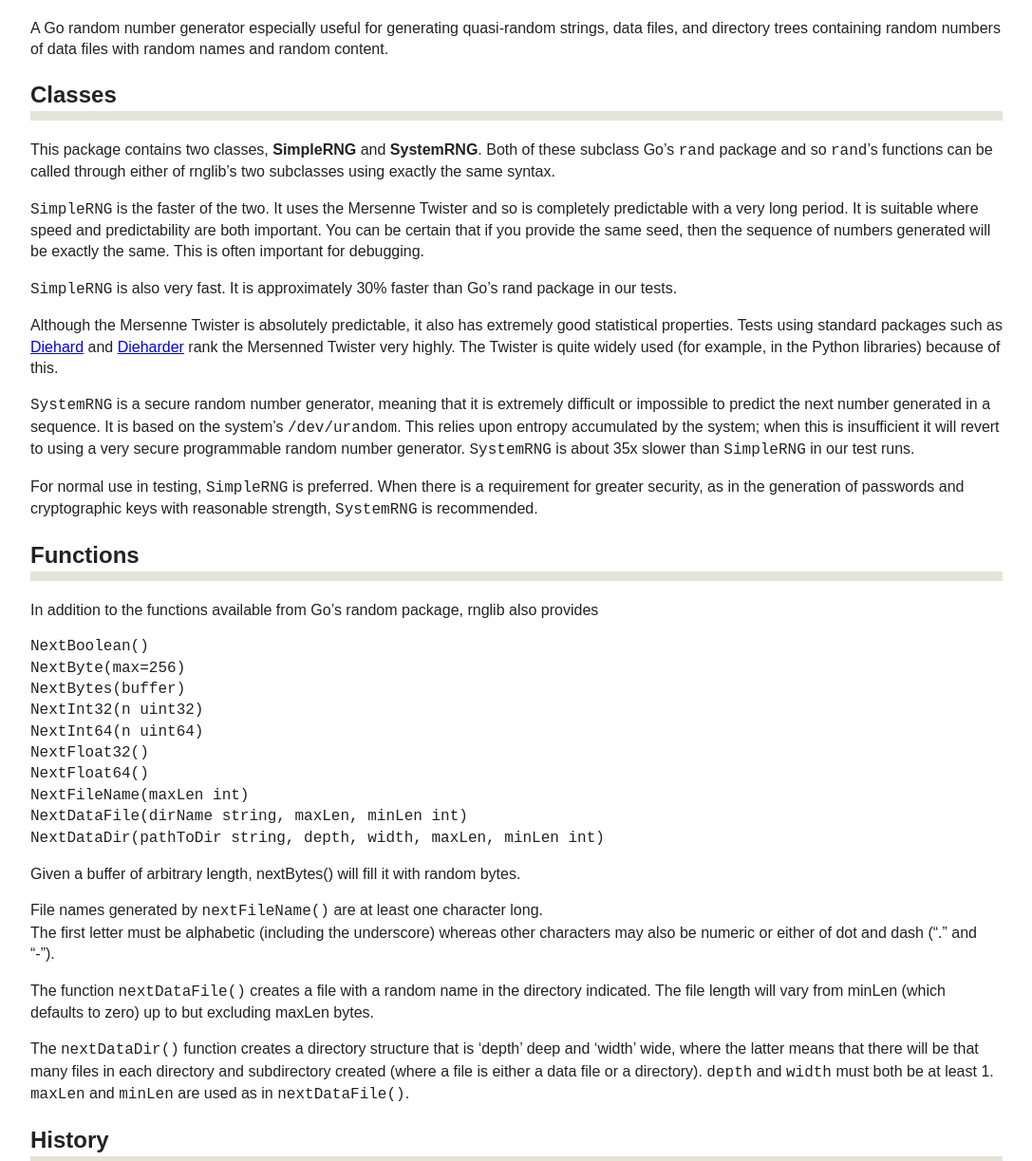
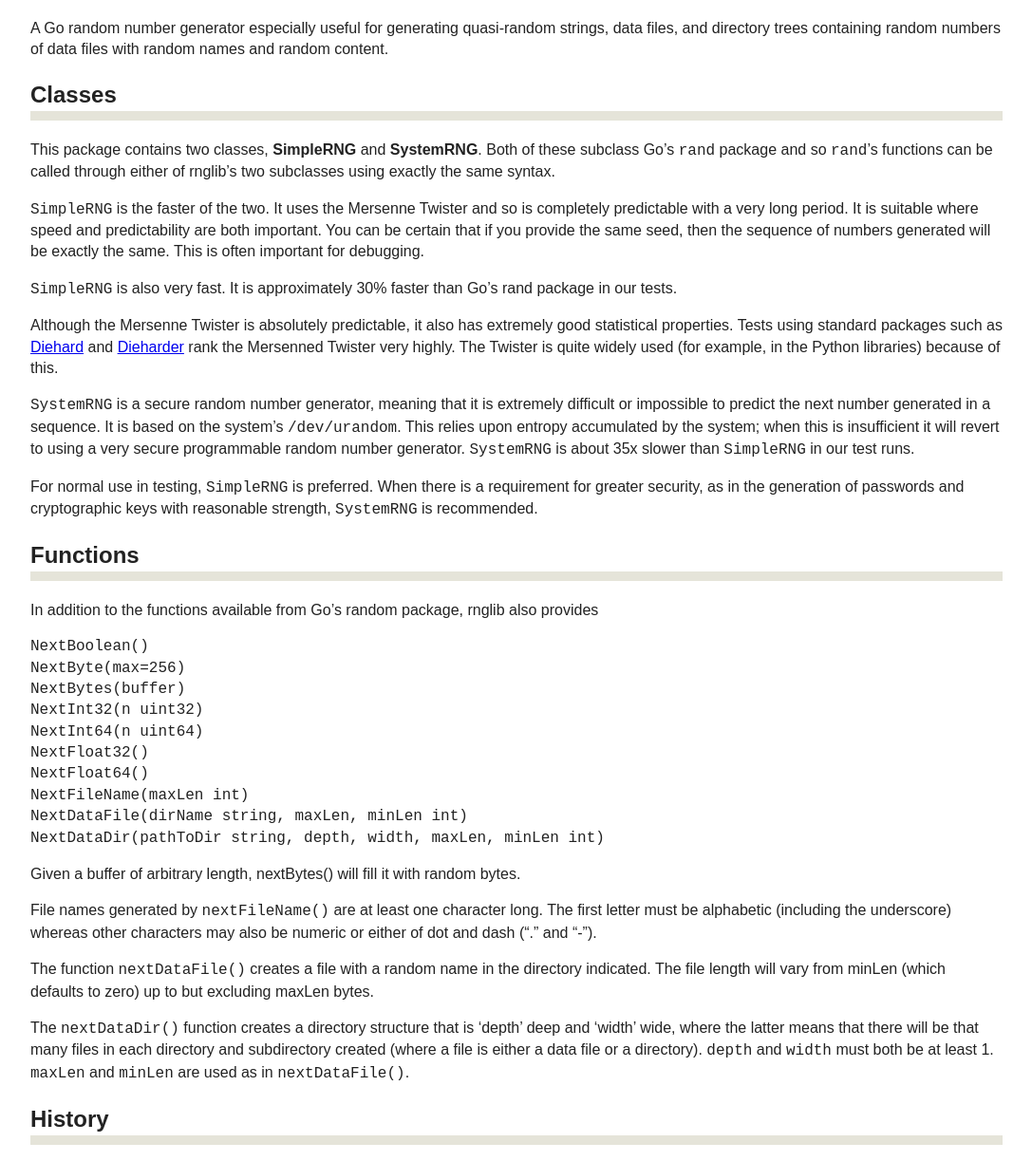
Before and after one commit to jddixon/rnglib_go, a plain HTML site: page index.html in a window 1280 px wide. Shown: the part 69-1292 px from the top of the page at 95% size, without its empty margins (96-1183 px from the left). Drawn offline with Linux system fonts and the light colour scheme.

Commit message:
minor edits to web pages

```diff
--- a/index.html
+++ b/index.html
@@ -71,7 +71,7 @@ NextDataDir(pathToDir string, depth, width, maxLen, minLen int)
 <p>Given a buffer of arbitrary length, nextBytes() will fill it with random
 bytes.</p>
 
-<p>File names generated by <code>nextFileName()</code> are at least one character long.<br />
+<p>File names generated by <code>nextFileName()</code> are at least one character long.
 The first letter must be alphabetic (including the underscore)
 whereas other characters may also be numeric or either of dot and dash
 (&ldquo;.&rdquo; and &ldquo;-&rdquo;).</p>
@@ -89,7 +89,7 @@ will be that many files in each directory and subdirectory created
 
 <h2>History</h2>
 
-<p>A Java version of <code>rnglib</code> was originally implemented as part of the<br />
+<p>A Java version of <code>rnglib</code> was originally implemented as part of the
 <a href="http://www.xlattice.org">XLattice</a>
 project.  A Python implementation also exists: click
 <a href="https://jddixon.github.io/rnglib">here</a>
@@ -114,7 +114,7 @@ Follow the SOFTWARE LICENSE link below for more information on project software
        </a> project
     </div>
     <div class="logo" >
-      <a href="http://www.xlattice.org">
+      <a href="https://jddixon.github.io/xlattice/">
       <img src="img/xlattice-2014.jpg" alt="the XLattice Project" style="float: right;" >
       </a>
     </div>
```
Also changed, not shown: LICENSE.html (+1 -1 lines).
